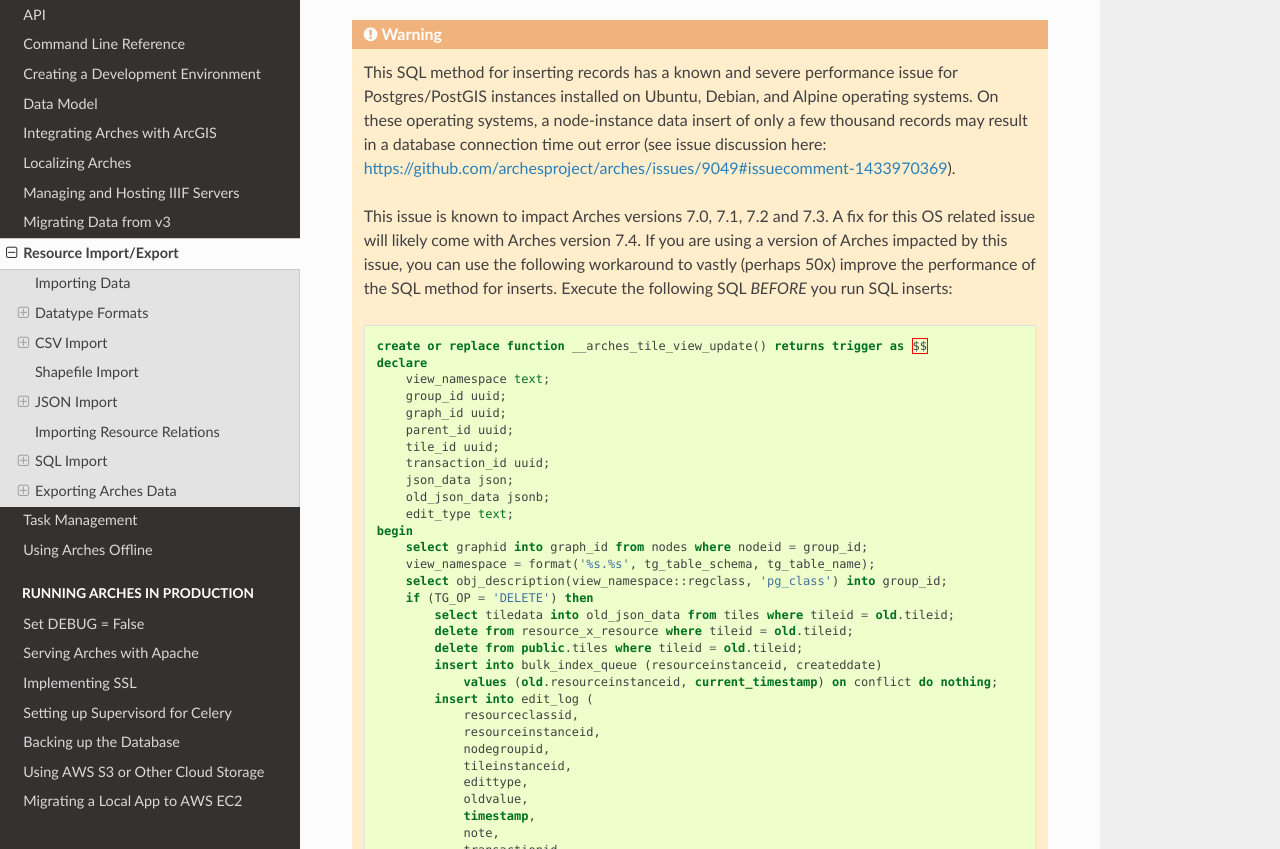
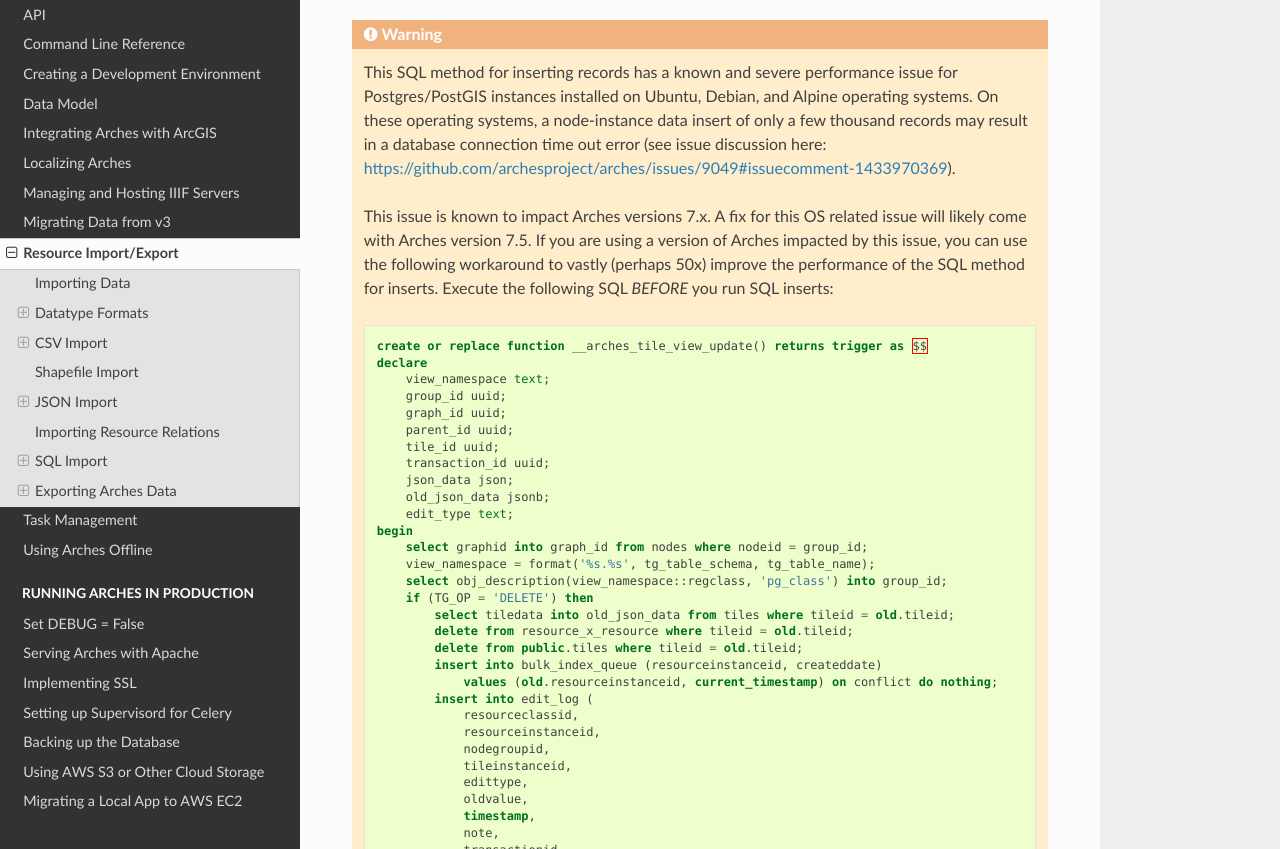
Before and after one commit to archesproject/arches-docs, a Sphinx documentation site: the page built from docs/import-export.txt, in a window 1280 px wide and 900 px high, scrolled down 21018 px, cut to the strip 51-900 px from the top of the window. Built offline with Sphinx 7.4.7 and the Read the Docs theme 2.0.0, drawn with Linux system fonts in a browser that asks for light colours.

Commit message:
Changed version number for SQL performance fix

```diff
--- a/docs/import-export.txt
+++ b/docs/import-export.txt
@@ -845,7 +845,7 @@
     ------------------------------------------------------
     This SQL method for inserting records has a known and severe performance issue for Postgres/PostGIS instances installed on Ubuntu, Debian, and Alpine operating systems. On these operating systems, a node-instance data insert of only a few thousand records may result in a database connection time out error (see issue discussion here: https://github.com/archesproject/arches/issues/9049#issuecomment-1433970369).
 
-    This issue is known to impact Arches versions 7.0, 7.1, 7.2 and 7.3. A fix for this OS related issue will likely come with Arches version 7.4. If you are using a version of Arches impacted by this issue, you can use the following workaround to vastly (perhaps 50x) improve the performance of the SQL method for inserts. Execute the following SQL *BEFORE* you run SQL inserts:
+    This issue is known to impact Arches versions 7.x. A fix for this OS related issue will likely come with Arches version 7.5. If you are using a version of Arches impacted by this issue, you can use the following workaround to vastly (perhaps 50x) improve the performance of the SQL method for inserts. Execute the following SQL *BEFORE* you run SQL inserts:
 
 
     SQL Insert Performance Workaround
```
